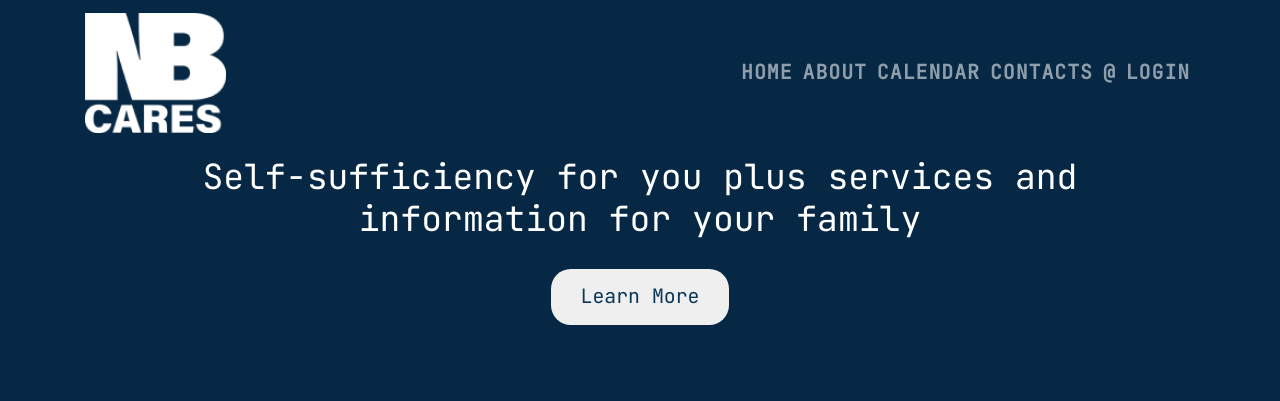
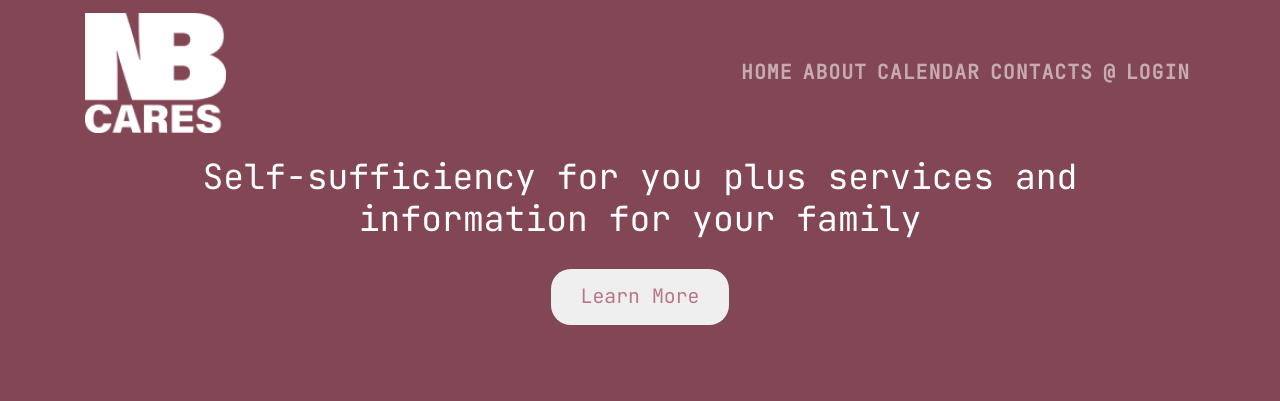
Before and after one commit to sshJerry/NBCares-ParaDYM-Site, a Django app: page / in a window 1280 px wide. Shown: the top 401 px of the page. Run offline with Django 3.2, Linux system fonts and the light colour scheme; some libraries are stand-ins or nearby versions.

Commit message:
Sprint 4 - Presentation

```diff
--- a/static/css/ProjectSite.css
+++ b/static/css/ProjectSite.css
@@ -13,8 +13,8 @@ body{
     --main-color: #EFD466;
     --primary-color: #D7B030; /*Darker Gold, Can be used for text on white background */
     --button-background: #FFF7B6; /*Light Gold, Used for contrast against darker background */
-    --primary-button-background: #093657; /*Lighter Blue, Subheadings? */
-    --background-color: #062844; /*Darker Blue, Background */
+    --primary-button-background: #b67786; /*Lighter RED, Subheadings? */
+    --background-color:  #834655; /*Darker RED, Background */
 }
 
 /* -------------------------- HOME SECTION-------------------------- */
--- a/static/css/login.css
+++ b/static/css/login.css
@@ -4,7 +4,7 @@
     box-sizing: border-box;
 }
 body{
-    background-color: #062844;
+    background-color: #834655;
 }
 .row{
     background: white;
```
Also changed, not shown: static/css/main.css.
